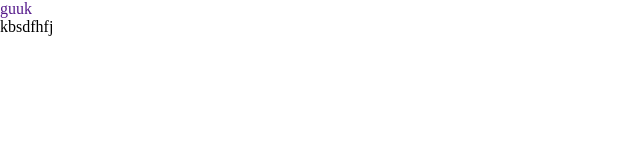
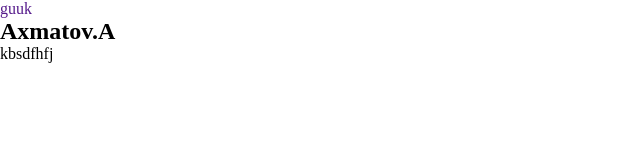
Before and after one commit to AsilbekXoliyorov441/havas, a plain HTML site: page pages/blog.html in a window 1280 px wide. Shown: the whole page, without its empty margins (0-640 px from the left). Drawn offline with Linux system fonts and the light colour scheme.

Commit message:
yrryyujjtu

```diff
--- a/pages/blog.html
+++ b/pages/blog.html
@@ -15,7 +15,11 @@
     </ul>
   </header>
 
-  <main></main>
+  <main>
+    <section id="Asilbek">
+    <h1>Axmatov.A</h1>
+    </section>
+  </main>
 
    <footer>
     <div>kbsdfhfj</div>
```
Also changed, not shown: css/layout/pages/about.css (added), css/layout/pages/magazin.css (added).
